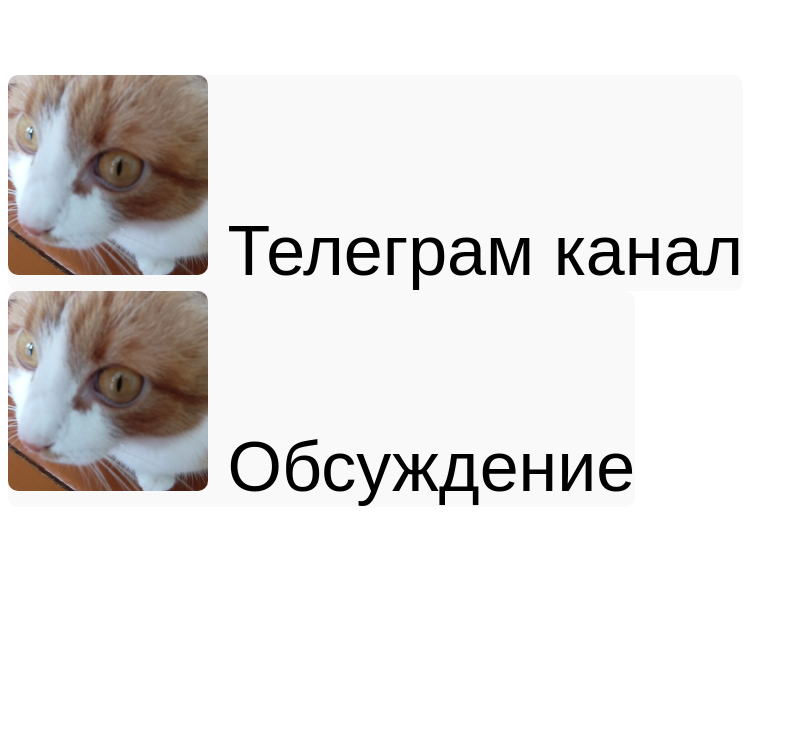
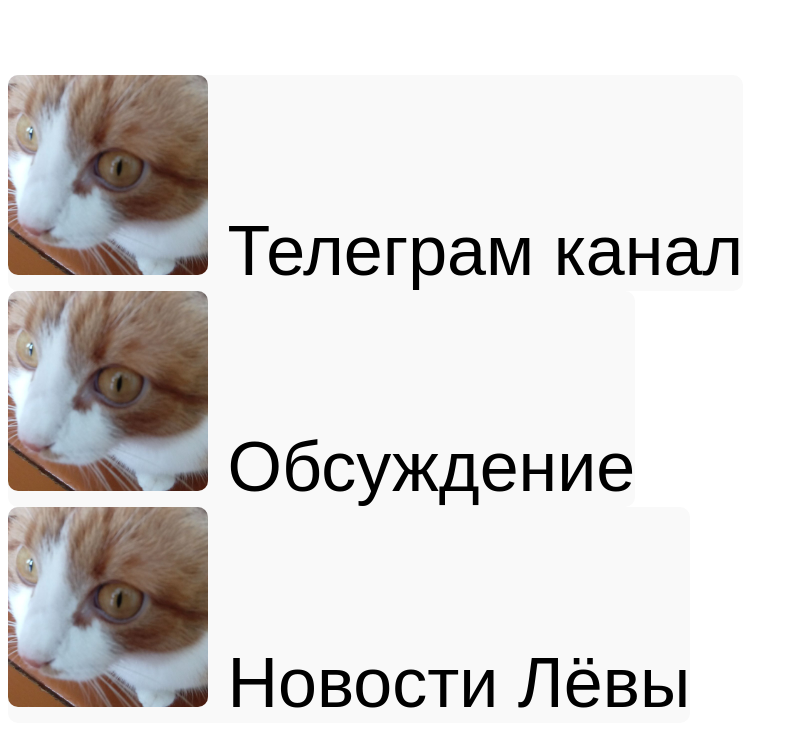
Before and after one commit to Daniil1562/Lyova, a plain HTML site: page index.html in a window 1280 px wide. Shown: the part 275-1006 px from the top of the page, without its empty margins (0-794 px from the left). Before the commit the page ends 800 px from the top, so only its background shows below. Drawn offline with Linux system fonts and the light colour scheme.

Commit message:
Update index.html

```diff
--- a/index.html
+++ b/index.html
@@ -55,5 +55,12 @@
       </center>
 
     </a>
+    <a class="buttonq" href="news.html">
+      <center>
+        <img src="Lyova.jpg" width="200" height="200"></img>
+        Новости Лёвы
+      </center>
+
+    </a>
   </body>
 </html>
```
